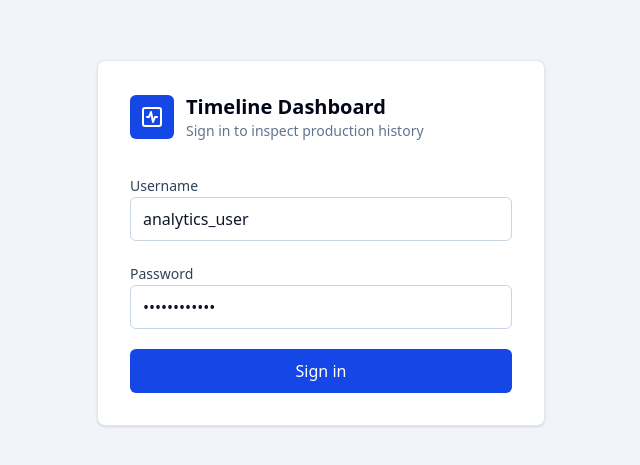
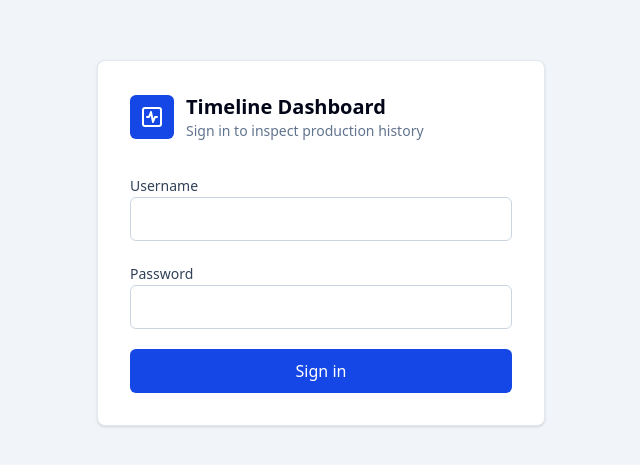
Before and after one commit to piyushzingade/frontend-assignment-timeline-dashboard, a React (Vite) app: page /login in a window 1280 px wide. Shown: the part 157-622 px from the top of the page, without its empty margins (319-959 px from the left). Built offline with nearby package versions, Linux system fonts and the light colour scheme; no server answers.

Commit message:
Fix dashboard request races

```diff
--- a/src/pages/DashboardPage.tsx
+++ b/src/pages/DashboardPage.tsx
@@ -1,4 +1,4 @@
-import { useCallback, useEffect, useMemo, useState } from 'react'
+import { useCallback, useEffect, useMemo, useRef, useState } from 'react'
 import { Button, Switch } from '@base-ui/react'
 import { CalendarDays, LogOut, RefreshCw } from 'lucide-react'
 import { useAuth } from '../auth/AuthContext'
@@ -32,6 +32,7 @@ export function DashboardPage() {
   const [error, setError] = useState('')
   const [intervals, setIntervals] = useState<MachineIntervals | null>(null)
   const [cycleTimes, setCycleTimes] = useState<CycleTimeBucket[]>([])
+  const dataRequestId = useRef(0)
 
   const assetOptions = useMemo(() => flattenAssets(assets), [assets])
   const shiftOptions = useMemo(() => buildShiftOptions(shifts), [shifts])
@@ -79,6 +80,8 @@ export function DashboardPage() {
 
   const loadData = useCallback(async () => {
     if (!selectedAsset || !window) return
+    const requestId = dataRequestId.current + 1
+    dataRequestId.current = requestId
     setDataLoading(true)
     setError('')
     try {
@@ -87,14 +90,16 @@ export function DashboardPage() {
         api.machineIntervals(scope, window.fromIso, window.toIso, showIndividual),
         api.cycleTimes(scope, window.fromIso, window.toIso),
       ])
+      if (requestId !== dataRequestId.current) return
       setIntervals(nextIntervals)
       setCycleTimes(nextCycleTimes)
     } catch (err) {
+      if (requestId !== dataRequestId.current) return
       setError(messageForError(err))
       setIntervals(null)
       setCycleTimes([])
     } finally {
-      setDataLoading(false)
+      if (requestId === dataRequestId.current) setDataLoading(false)
     }
   }, [selectedAsset, showIndividual, window])
 
--- a/src/pages/LoginPage.tsx
+++ b/src/pages/LoginPage.tsx
@@ -9,8 +9,8 @@ import { useAuth } from '../auth/AuthContext'
 export function LoginPage() {
   const { login, token, user } = useAuth()
   const navigate = useNavigate()
-  const [username, setUsername] = useState('analytics_user')
-  const [password, setPassword] = useState('dashboard123')
+  const [username, setUsername] = useState('')
+  const [password, setPassword] = useState('')
   const [error, setError] = useState('')
   const [loading, setLoading] = useState(false)
 
```
